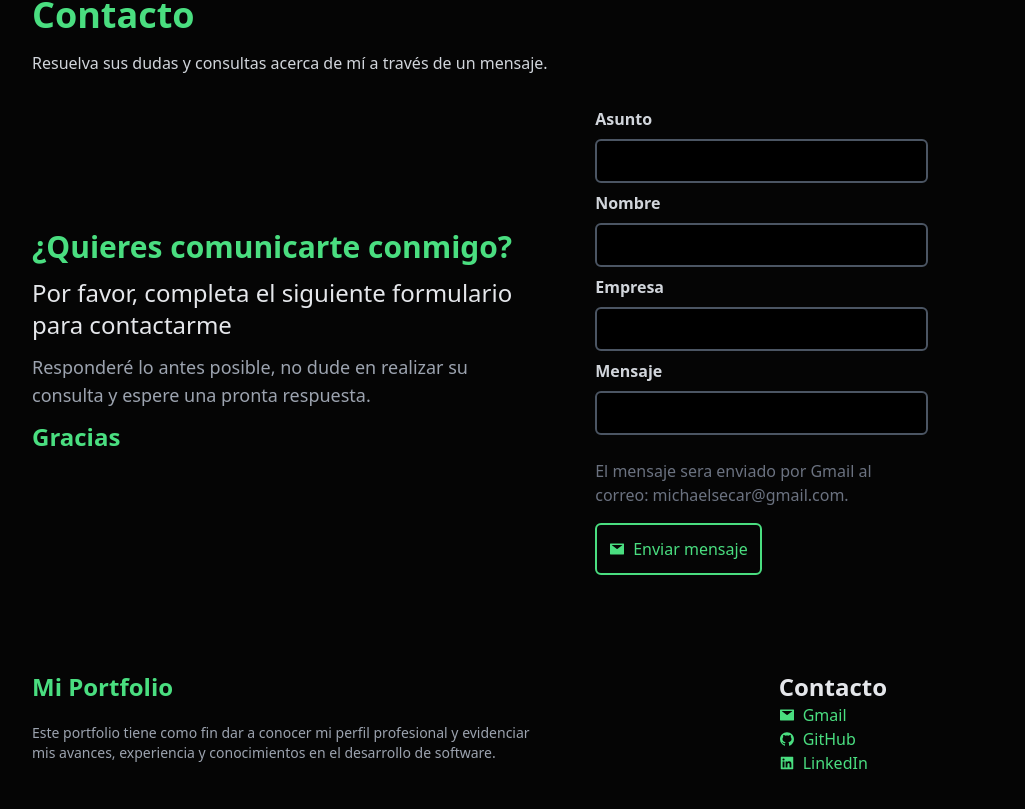
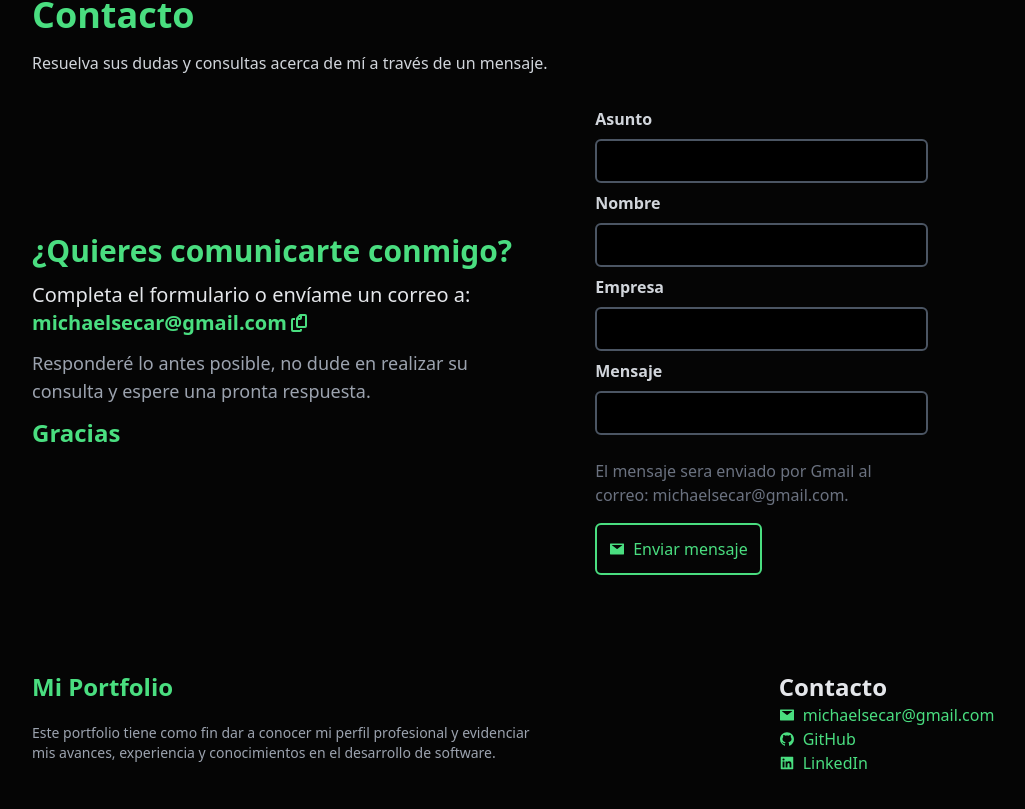
Before and after one commit to michaelsecar/portfolio, a React (Vite) app: page / in a window 1280 px wide. Shown: the part 2093-2902 px from the top of the page, without its empty margins (160-1185 px from the left). Built offline with nearby package versions, Linux system fonts and the light colour scheme.

Commit message:
Added contact info and performance improvement

```diff
--- a/src/components/Contact/Contact.jsx
+++ b/src/components/Contact/Contact.jsx
@@ -3,6 +3,7 @@ import { Anchor } from '../Utils/Anchor'
 import { Title } from '../Utils/Title'
 import { TextInput } from "../Utils/TextInput"
 import { MailIcon } from '../../icons/Icons'
+import { Copy2Clipboard } from '../../icons/Icons'
 
 export const Contact = () => {
     const [asunto, setAsunto] = useState("")
@@ -10,9 +11,11 @@ export const Contact = () => {
     const [empresa, setEmpresa] = useState("")
     const [mensaje, setMensaje] = useState("")
 
-    const handler = (event) => {
-        console.log(event.targe.value)
-        setAsunto(event.target.value)
+    const [filled, setFilled] = useState(false)
+    const copyToClipboard = () => {
+        navigator.clipboard.writeText("michaelsecar@gmail.com")
+        setFilled(true)
+        setTimeout(()=>setFilled(false), 2000)
     }
 
     return (
@@ -21,8 +24,14 @@ export const Contact = () => {
             <div className="md:flex gap-16 justify-center">
                 <div className="hidden md:flex md:w-3/5 md:visible flex-col justify-center gap-3">
                     <h2 className="font-bold text-green-400 text-3xl">¿Quieres comunicarte conmigo?</h2>
-                    <p className='text-gray-200 text-2xl'>
-                        Por favor, completa el siguiente formulario para contactarme
+                    <p className='text-gray-200 text-xl'>
+                        Completa el formulario o envíame un correo a:
+                        <button onClick={copyToClipboard} className="flex text-green-400 font-bold items-center">
+                            {
+                                filled?
+                                <span className="animate-pulse">¡Copiado al portapapeles!</span>:"michaelsecar@gmail.com"
+                            }<Copy2Clipboard filled={filled}/>
+                        </button>
                     </p>
                     <p className="text-lg text-gray-400">
                         Responderé lo antes posible, no dude en realizar su consulta y espere una pronta respuesta.
--- a/src/components/Footer/Footer.jsx
+++ b/src/components/Footer/Footer.jsx
@@ -17,7 +17,7 @@ export const Footer = () => {
                 <ul>
                     <li className='flex'>
                         <a className="text-green-400 flex gap-2 items-center" href="https://mail.google.com/mail/?view=cm&fs=1&to=michaelsecar@gmail.com">
-                            <MailIcon/> Gmail
+                            <MailIcon/> michaelsecar@gmail.com
                         </a>
                     </li>
                     <li className='flex'>
--- a/src/components/Projects/GridElement.jsx
+++ b/src/components/Projects/GridElement.jsx
@@ -7,7 +7,6 @@ export const GridElement = ({title, description, img=undefined, image="#", repos
             className="
             flex flex-col
             rounded-md backdrop-blur-sm border-2 border-gray-600 duration-75 opacity-90 overflow-hidden
-            drop-shadow-[0_0_10px_rgba(120,120,120,0.3)]
             hover:opacity-100 hover:border-green-600 hover:drop-shadow-[0_0_10px_rgba(0,230,0,0.3)]
             [&>div>h2]:hover:text-green-400
             "
--- a/src/icons/Icons.jsx
+++ b/src/icons/Icons.jsx
@@ -103,3 +103,12 @@ export const GitIcon = () => {
     <svg className="w-5 h-5" aria-hidden="true" xmlns="http://www.w3.org/2000/svg" fill="currentColor" viewBox="0 0 21 24"><path stroke="currentColor" strokeLinecap="round" strokeLinejoin="round" strokeWidth="2" d="M8 8v8m0-8a2 2 0 1 0 0-4 2 2 0 0 0 0 4Zm0 8a2 2 0 1 0 0 4 2 2 0 0 0 0-4Zm8-8a2 2 0 1 0 0-4 2 2 0 0 0 0 4Zm0 0a4 4 0 0 1-4 4h-1a3 3 0 0 0-3 3"/></svg>
   )
 }
+
+
+export const Copy2Clipboard = () => {
+  return (
+    <svg className="w-6 h-6" aria-hidden="true" xmlns="http://www.w3.org/2000/svg" fill="none" viewBox="0 0 24 24">
+      <path stroke="currentColor" strokeLinejoin="round" strokeWidth="2" d="M14 4v3c0 .6-.4 1-1 1h-3m4 10v1c0 .6-.4 1-1 1H6a1 1 0 0 1-1-1V9c0-.6.4-1 1-1h2m11-3v10c0 .6-.4 1-1 1h-7a1 1 0 0 1-1-1V7.9c0-.3 0-.5.2-.7l2.5-2.9c.2-.2.5-.3.8-.3H18c.6 0 1 .4 1 1Z"/>
+    </svg>
+  )
+}
```
